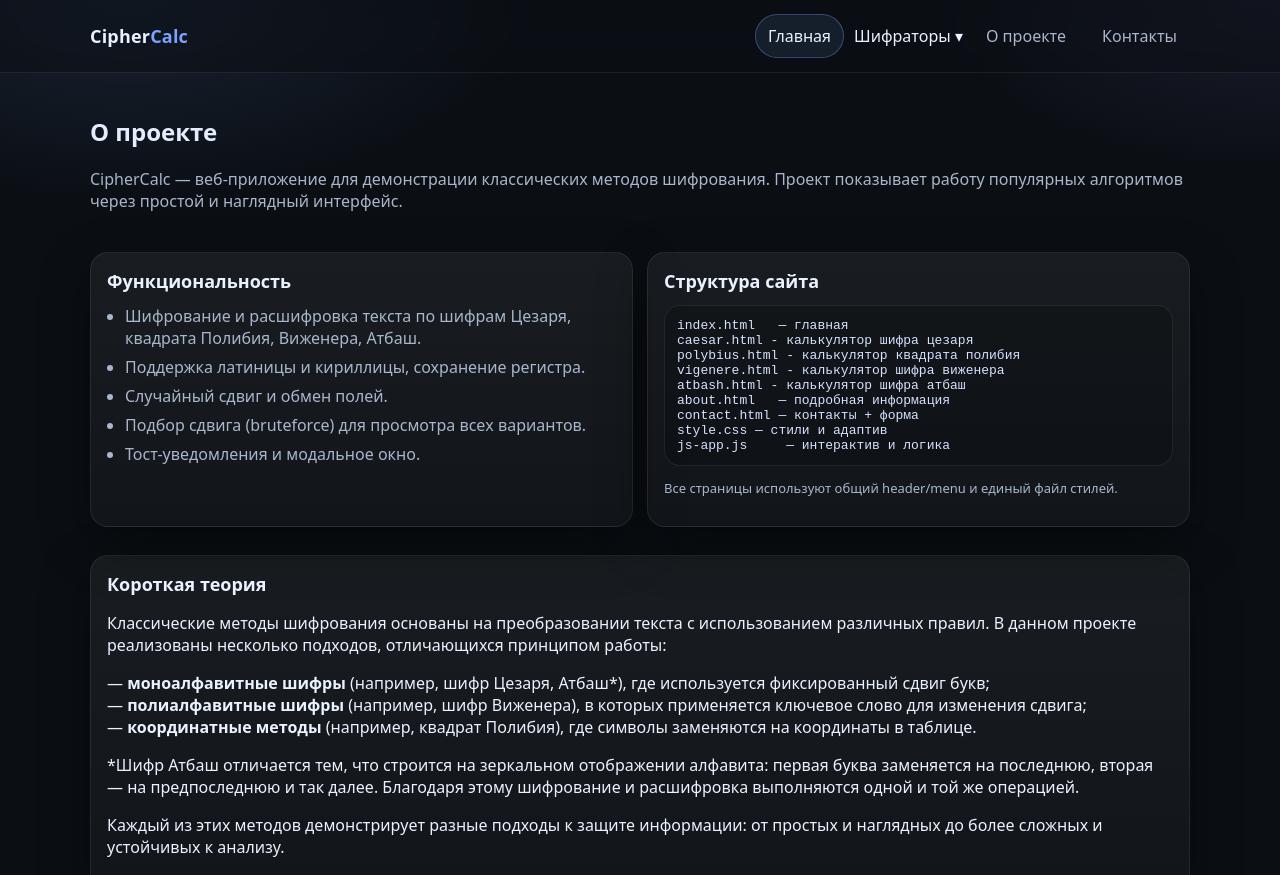
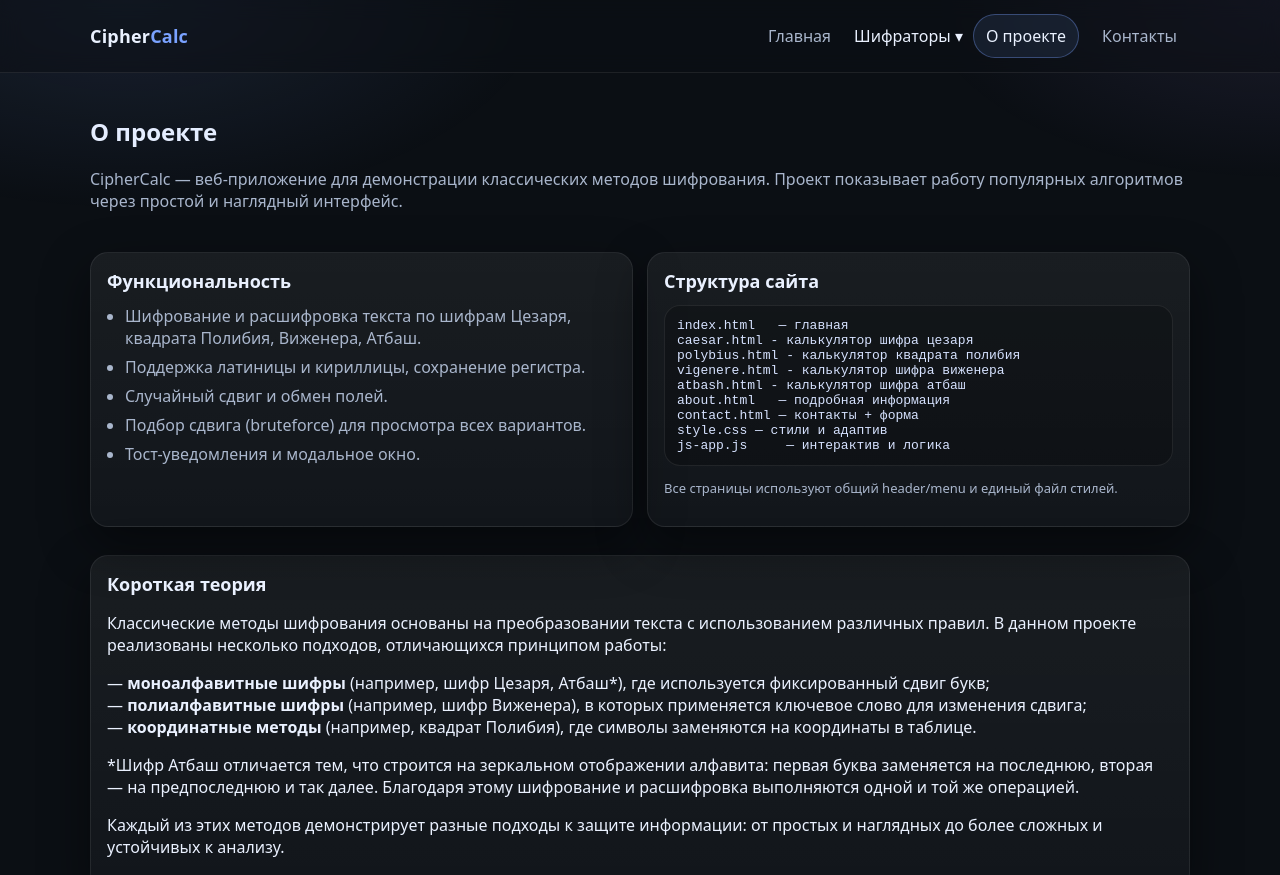
Before and after one commit to amadene12-art/ciphercalc, a plain HTML site: page about.html in a window 1280 px wide. Shown: the top 875 px of the page. Drawn offline with Linux system fonts and the light colour scheme.

Commit message:
Update about.html

```diff
--- a/about.html
+++ b/about.html
@@ -18,7 +18,7 @@
       </button>
 
       <nav class="nav" id="nav">
-  <a class="nav__link active" href="index.html">Главная</a>
+  <a class="nav__link" href="index.html">Главная</a>
 
   <div class="dropdown">
     <button class="nav__link dropdown__toggle">
@@ -33,7 +33,7 @@
     </div>
   </div>
 
-  <a class="nav__link" href="about.html">О проекте</a>
+  <a class="nav__link active" href="about.html">О проекте</a>
   <a class="nav__link" href="contact.html">Контакты</a>
 </nav>
     </div>
```
